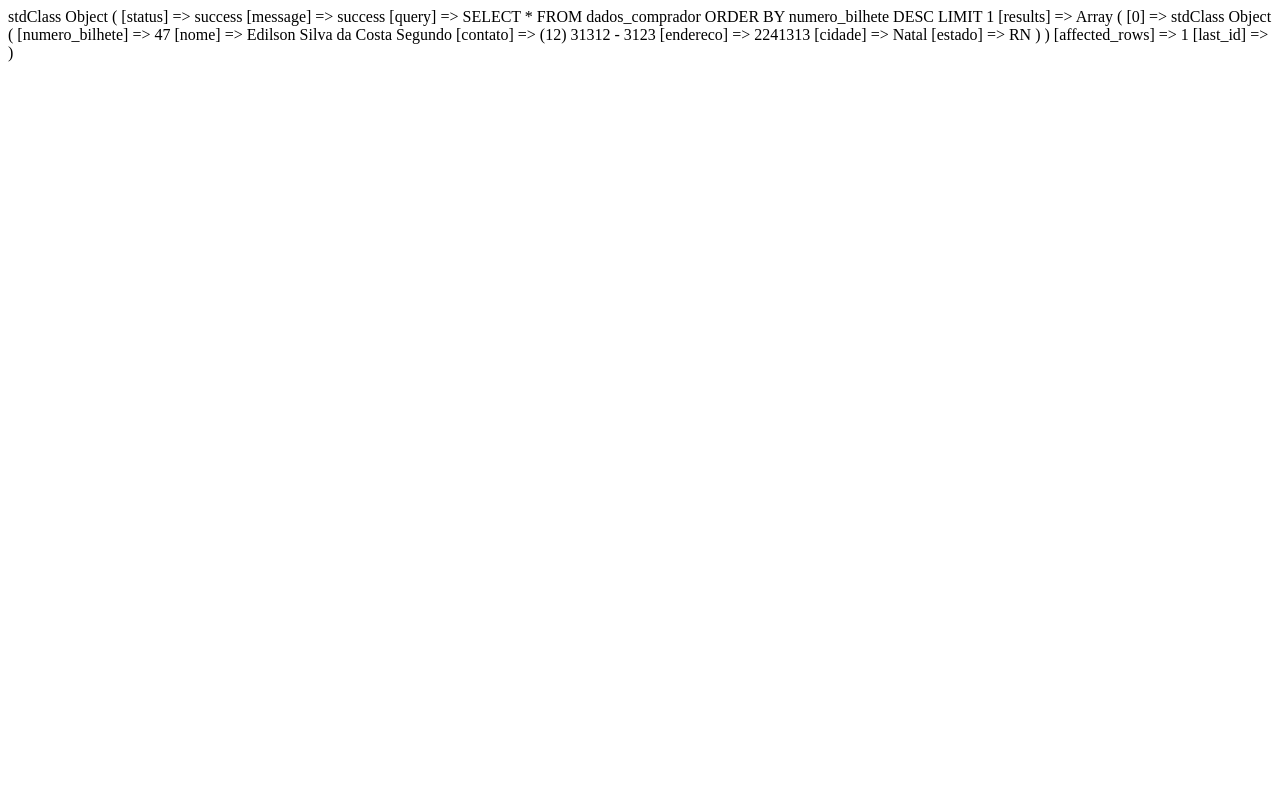
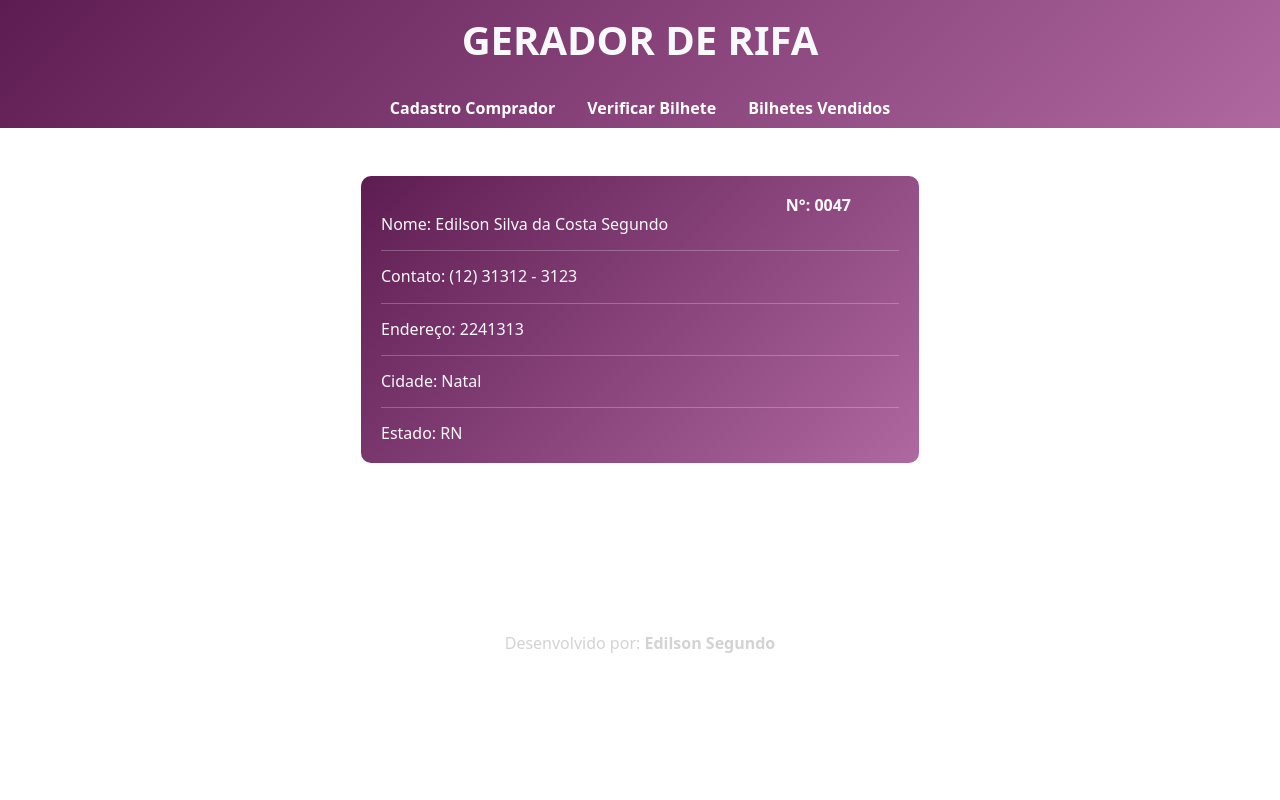
Before and after one commit to segundoo2/Gerador-de-Rifa, a PHP site: page /bilhete.php in a window 1280 px wide. Run offline with PHP 8.4, Linux system fonts and the light colour scheme; data comes from the database, SQL or seed files in the repository.

Commit message:
9o commit - xxx

```diff
--- a/assets/css/style.css
+++ b/assets/css/style.css
@@ -1,8 +1,13 @@
 header {
-    background-image: linear-gradient(-45deg, #74d25f, #127f0b);
+    background-image: linear-gradient(-45deg, #af68a0, #5e1d52);
+}
+
+#estado {
+    width: 60px;
 }
 
 footer {
+    padding: 123px;
     color: lightgray;
 }
 
@@ -10,7 +15,15 @@ span {
     font-weight: bold;
 }
 
-.bilhete {
-  border-radius: 10px;
-  background-image: linear-gradient(-45deg, #af68a0, #5e1d52);
+.menu {
+
+    text-decoration: none;
+    font-weight: bold;
+    color: white;
+    list-style-type: none;
+
 }
+
+.menu:hover {
+    color: lightgrey;
+}
--- a/bilhete.php
+++ b/bilhete.php
@@ -1,64 +1,63 @@
 <?php
+
 use segundo\Database;
 
 require_once('config.php');
 require_once('libraries/Database.php');
 $database = new Database(MYSQL_CONFIG);
 
-  $dados = $database->execute_query (
+$dados = $database->execute_query(
   "SELECT *
     FROM dados_comprador
     ORDER BY numero_bilhete DESC LIMIT 1"
 );
-  print_r($dados);
-  die();
-
-  // echo '<pre>';
-  // print_r($dados);
-  // echo '</pre>';
 
 ?>
 
-<!doctype html>
-<html lang="pt-br">
-  <head>
-    <meta charset="utf-8">
-    <meta name="viewport" content="width=device-width, initial-scale=1">
-    <title>Bilhete gerado</title>
-    <link href="https://cdn.jsdelivr.net/npm/bootstrap@5.3.3/dist/css/bootstrap.min.css" rel="stylesheet" integrity="sha384-QWTKZyjpPEjISv5WaRU9OFeRpok6YctnYmDr5pNlyT2bRjXh0JMhjY6hW+ALEwIH" crossorigin="anonymous">
-    <link rel="stylesheet" href="assets/css/style.css">
+<?php require_once("header.php"); ?>
 
-  </head>
+<style>
+  .bilhete {
+    border-radius: 10px;
+    background-image: linear-gradient(-45deg, #af68a0, #5e1d52);
+  }
+</style>
+
 <body>
-    <header>
-        <h3 class="text-center text-light p-5 fw-bolder fs-1">Bilhete gerado com sucesso!</h3>
-    </header>
 
   <main class="container mt-5">
 
-      <div class="m-auto p-1 w-50 bg-secondary bilhete">
+    <div class="m-auto p-1 w-50 bg-secondary bilhete" name="bilhete">
       <h6 class="m-3 text-justify text-light">
-          <span class="d-flex justify-content-end mx-5">N°: <?= htmlspecialchars($dados['numero_bilhete'], ENT_QUOTES, 'UTF-8') ?> <br></span>
-          Nome: <br>
+        <span class="d-flex justify-content-end mx-5">N°:
+          <?php if ($dados->results[0]->numero_bilhete <= 9) : ?>
+            000<?= htmlspecialchars($dados->results[0]->numero_bilhete, ENT_QUOTES, 'UTF-8') ?>
+          <?php else : ?>
+            00<?= htmlspecialchars($dados->results[0]->numero_bilhete, ENT_QUOTES, 'UTF-8') ?>
+          <?php endif; ?><br></span>
+        Nome:
+        <?= htmlspecialchars($dados->results[0]->nome, ENT_QUOTES, 'UTF-8') ?>
+        <hr>
+        Contato:
+        <?= htmlspecialchars($dados->results[0]->contato, ENT_QUOTES, 'UTF-8') ?>
+        <hr>
+        Endereço:
+        <?= htmlspecialchars($dados->results[0]->endereco, ENT_QUOTES, 'UTF-8') ?>
+        <hr>
+        Cidade:
+        <?= htmlspecialchars($dados->results[0]->cidade, ENT_QUOTES, 'UTF-8') ?>
+        <hr>
+        Estado:
+        <?= htmlspecialchars($dados->results[0]->estado, ENT_QUOTES, 'UTF-8') ?>
 
-          <hr>
-          Contato: <br>
-          <hr>
-          Endereço: <br>
-          <hr>
-          Cidade: <br>
-          <hr>
-          Estado: <br>
-          <hr>
       </h6>
     </div>
 
   </main>
 
-    <footer class="text-center mt-5">
-        <h6>Desenvolvido por: <span>Edilson Segundo</span></h6>
-    </footer>
+  <?php require_once("footer.php"); ?>
 
   <script src="https://cdn.jsdelivr.net/npm/bootstrap@5.3.3/dist/js/bootstrap.bundle.min.js" integrity="sha384-YvpcrYf0tY3lHB60NNkmXc5s9fDVZLESaAA55NDzOxhy9GkcIdslK1eN7N6jIeHz" crossorigin="anonymous"></script>
 </body>
+
 </html>
--- /dev/null
+++ b/footer.php
@@ -0,0 +1,3 @@
+<footer class="text-center mt-5">
+    <h6>Desenvolvido por: <span>Edilson Segundo</span></h6>
+</footer>
--- /dev/null
+++ b/header.php
@@ -0,0 +1,28 @@
+<!DOCTYPE html>
+<html lang="pt-br">
+
+<head>
+    <meta charset="utf-8">
+    <meta name="viewport" content="width=device-width, initial-scale=1">
+    <title>Cadastro do comprador</title>
+    <link href="https://cdn.jsdelivr.net/npm/bootstrap@5.3.3/dist/css/bootstrap.min.css" rel="stylesheet" integrity="sha384-QWTKZyjpPEjISv5WaRU9OFeRpok6YctnYmDr5pNlyT2bRjXh0JMhjY6hW+ALEwIH" crossorigin="anonymous">
+    <link rel="stylesheet" href="assets/css/style.css">
+
+</head>
+
+<header>
+    <h3 class="text-center text-light p-3 fw-bolder fs-1">GERADOR DE RIFA</h3>
+    <nav>
+        <ul class="nav justify-content-center">
+            <li class="nav-item">
+                <a class="nav-link active menu" aria-current="page" href="index.php">Cadastro Comprador</a>
+            </li>
+            <li class="nav-item">
+                <a class="nav-link menu" href="verbilhete.php">Verificar Bilhete</a>
+            </li>
+            <li class="nav-item">
+                <a class="nav-link menu" href="#">Bilhetes Vendidos</a>
+            </li>
+        </ul>
+    </nav>
+</header>
```
Also changed, not shown: cadastro.php (+10 -27 lines), index.php (+2 -33 lines), verbilhete.php (added, +18 -0 lines). Lines whose indentation alone changed are shown as unchanged.
